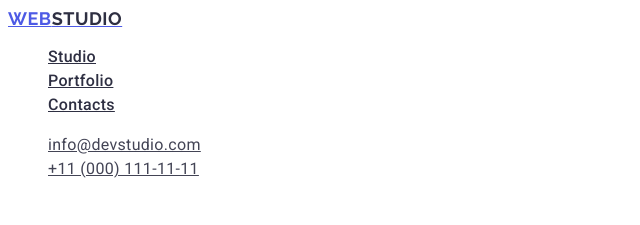
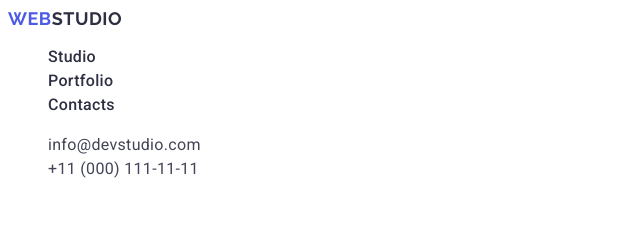
Before and after one commit to aleksandrgarachun/goit-markup-hw-02, a plain HTML site: page index.html in a window 1280 px wide. Shown: the top 225 px of the page, 0-640 px from the left. Drawn offline with Linux system fonts and the light colour scheme.

Commit message:
added
Added
in <a> text-decoration
in <body> font-size

```diff
--- a/css/styles.css
+++ b/css/styles.css
@@ -4,10 +4,14 @@
 ul {
     list-style: none;
 }
+a {
+    text-decoration: none;
+}
 body {
     font-family: "Roboto", sans-serif;
     color: #434455;
     background-color: #FFFFFF;
+    font-size: 16px;
 }
 .nav {
     background-color: #FFFFFF;;
```
